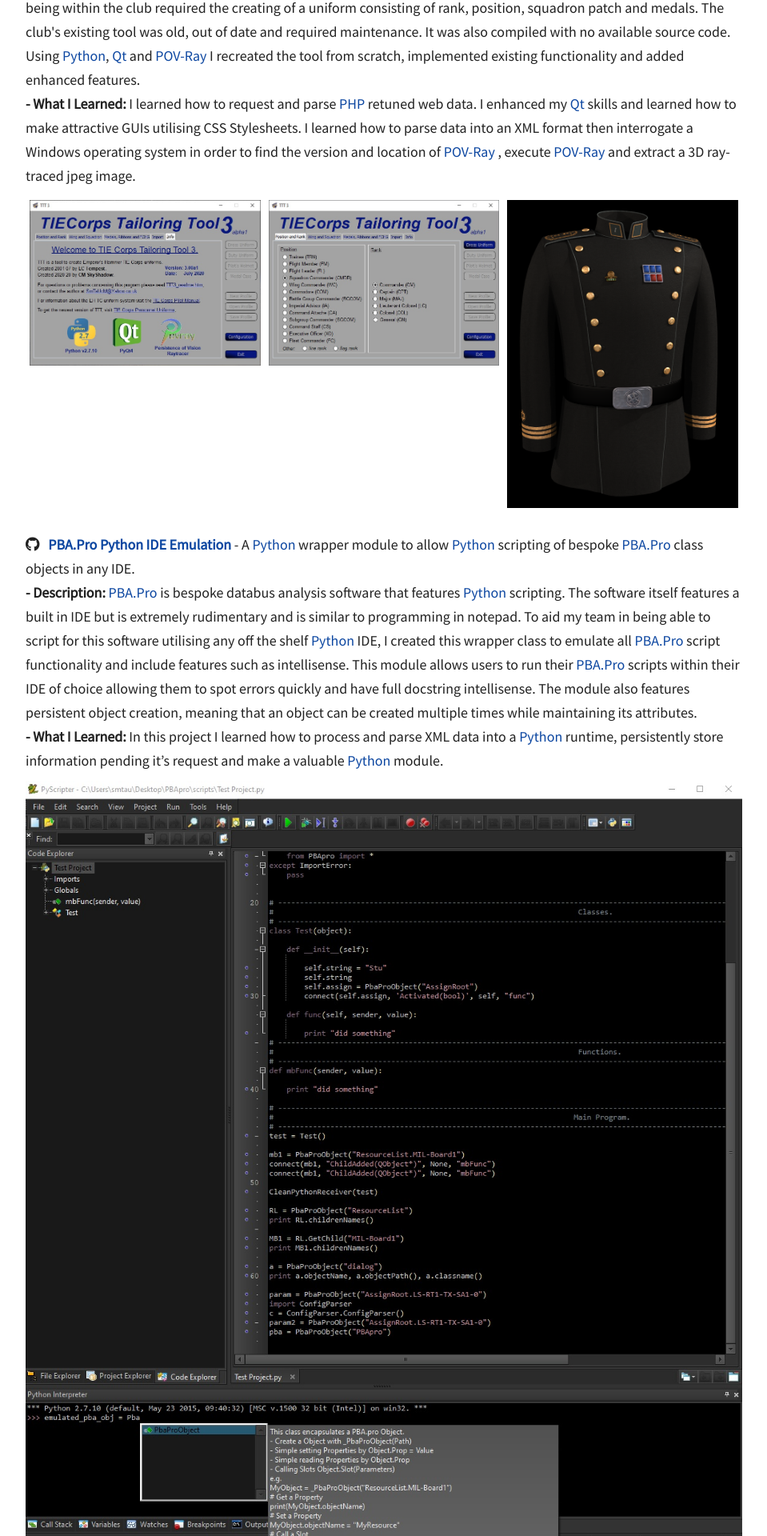
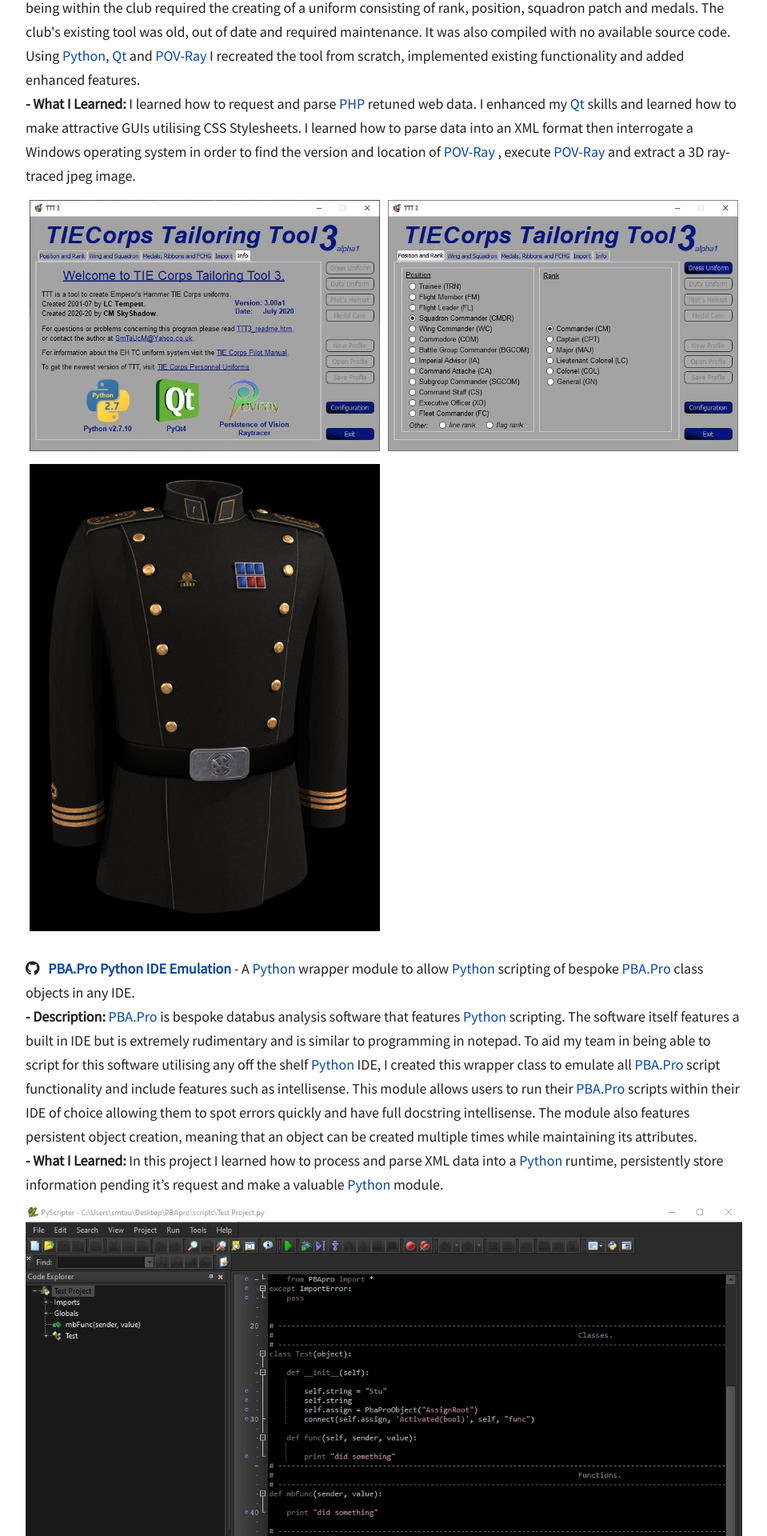
Before and after one commit to SmTaUcM/SmTaUcM.github.io, a Jekyll site: the page built from projects.html, in a window 1280 px wide. Shown: the part 342-2262 px from the top of the page at 80% size, without its empty margins (160-1119 px from the left). Built offline with Jekyll 4.4.1, drawn with Linux system fonts in a browser that asks for light colours; nearby versions of some CDN libraries.

Commit message:
projects.html - XPDR image formatting

```diff
--- a/_includes/projects.html
+++ b/_includes/projects.html
@@ -1,23 +1,4 @@
 <section id="projects">
-
-<style>
-* {
-  box-sizing: border-box;
-}
-
-.column {
-  float: left;
-  width: 33.33%;
-  padding: 5px;
-}
-
-/* Clearfix (clear floats) */
-.row::after {
-  content: "";
-  clear: both;
-  display: table;
-}
-</style>
 
   <div class="container center-align">
     <h4>
@@ -55,6 +36,24 @@
 		  location of <a href="http://www.povray.org/">POV-Ray</a> , execute <a href="http://www.povray.org/">POV-Ray</a> and extract
 		  a 3D ray-traced jpeg image.
         </h5>
+		<style>
+			* {
+			  box-sizing: border-box;
+			}
+
+			.column {
+			  float: left;
+			  width: 33.33%;
+			  padding: 5px;
+			}
+
+			/* Clearfix (clear floats) */
+			.row::after {
+			  content: "";
+			  clear: both;
+			  display: table;
+			}
+		</style>
 		<div class="row">
 			<div class="column">
 				<img
@@ -135,6 +134,24 @@
 		  I learned how to directly manipulate binary and hexadecimal data using <a href="https://www.python.org/">Python</a> as well as
 		  performing checksum calculations. I leard how to create and read data from a database.
         </h5>
+				<style>
+			* {
+			  box-sizing: border-box;
+			}
+
+			.column {
+			  float: left;
+			  width: 50.00%;
+			  padding: 5px;
+			}
+
+			/* Clearfix (clear floats) */
+			.row::after {
+			  content: "";
+			  clear: both;
+			  display: table;
+			}
+		</style>
 		<div class="row">
 			<div class="column">
 				<img
```
